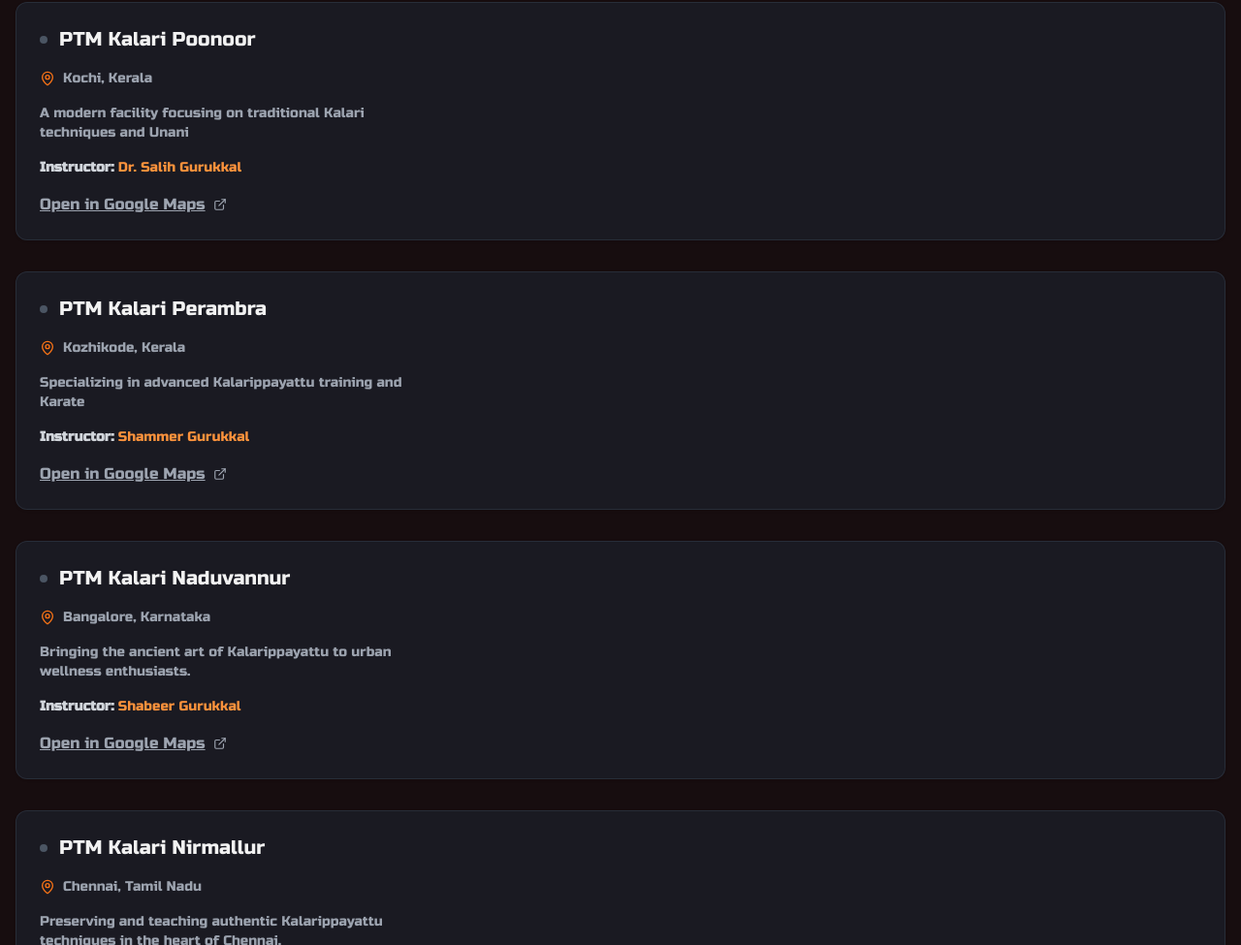
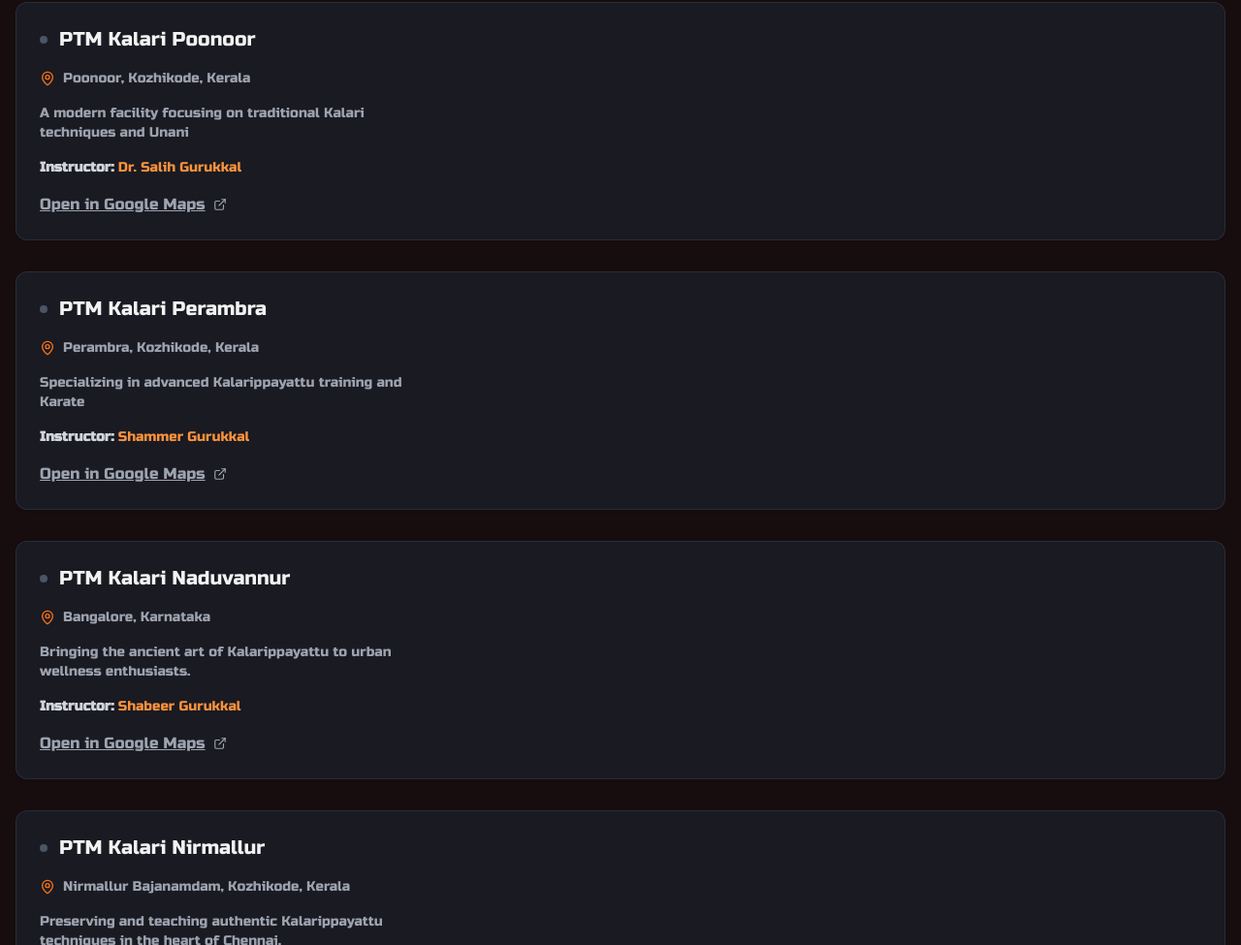
Before and after one commit to sinanptm/ptm, a Next.js app: page /about in a window 1280 px wide. Shown: the part 4368-5343 px from the top of the page at 97% size. Built offline with nearby package versions, Linux system fonts and the light colour scheme.

Commit message:
locations updated

```diff
--- a/components/home/AboutUs.tsx
+++ b/components/home/AboutUs.tsx
@@ -12,7 +12,7 @@ const AboutUs = () => {
             <div className="grid grid-cols-1 md:grid-cols-2 gap-8 md:gap-16">
 
                 <div className="order-2 md:order-1 flex justify-center items-center">
-                    <div className="relative w-full max-w-[300px]">
+                    <div className="relative w-full ">
                         <Image
                             src="/assets/images/home-about.jpg"
                             alt="Kalarippayattu performers demonstrating synchronized movements"
--- a/constants/index.tsx
+++ b/constants/index.tsx
@@ -1,7 +1,7 @@
 import { BannerImageType, Center, Service } from "@/types";
 import { Activity, Leaf, Shield, ScrollText, Swords, Globe, Sparkles, Instagram, Youtube, MapPin, Phone, Mail, Facebook } from "lucide-react";
 
-export const SITE_URL = "https://ptmkalari.vercel.app"
+export const SITE_URL = "https://ptmkalari.vercel.app";
 
 export const navLinks = [
   { name: 'Home', href: '/' },
@@ -121,48 +121,48 @@ export const services: Service[] = [
 export const centers: Center[] = [
   {
     name: 'PTM Kalari Pavukkandy',
-    instructor:"Dr. Shafeeq",
+    instructor: "Dr. Shafeeq",
     location: 'Pavukkandy, Kozhikode, Kerala',
     description: 'Our main center, offering comprehensive Kalarippayattu training and Ayurvedic treatments.',
     image: '/assets/images/centers/perambra.jpeg',
-    embedUrl:"https://www.google.com/maps/embed?pb=!1m18!1m12!1m3!1d3909.993270895293!2d75.81390344331203!3d11.48041065970418!2m3!1f0!2f0!3f0!3m2!1i1024!2i768!4f13.1!3m3!1m2!1s0x3ba6646e2f91e813%3A0xf5eec31b323286f2!2sPavukkandy!5e0!3m2!1sen!2sin!4v1737373677928!5m2!1sen!2sin",
+    embedUrl: "https://www.google.com/maps/embed?pb=!1m18!1m12!1m3!1d3909.993270895293!2d75.81390344331203!3d11.48041065970418!2m3!1f0!2f0!3f0!3m2!1i1024!2i768!4f13.1!3m3!1m2!1s0x3ba6646e2f91e813%3A0xf5eec31b323286f2!2sPavukkandy!5e0!3m2!1sen!2sin!4v1737373677928!5m2!1sen!2sin",
     mapUrl: 'https://maps.app.goo.gl/QFULdZtvQw8UMEGy6',
   },
   {
     name: 'PTM Kalari Poonoor',
-    location: 'Kochi, Kerala',
+    location: 'Poonoor, Kozhikode, Kerala',
     description: 'A modern facility focusing on traditional Kalari techniques and Unani ',
     image: '/assets/images/centers/perambra.jpeg',
-    mapUrl: 'https://goo.gl/maps/exampleKochi',
-    embedUrl:"",
-    instructor:"Dr. Salih"
+    mapUrl: 'https://maps.app.goo.gl/prqusiDTWbMmp2MT7',
+    embedUrl: "https://www.google.com/maps/embed?pb=!1m18!1m12!1m3!1d7821.242870869617!2d75.89837191427925!3d11.43499910483884!2m3!1f0!2f0!3f0!3m2!1i1024!2i768!4f13.1!3m3!1m2!1s0x3ba668a13022f997%3A0xacfe4f6358b83a41!2sPoonoor%2C%20Kerala%20673574!5e0!3m2!1sen!2sin!4v1737443240227!5m2!1sen!2sin",
+    instructor: "Dr. Salih"
   },
   {
     name: 'PTM Kalari Perambra',
-    location: 'Kozhikode, Kerala',
+    location: 'Perambra, Kozhikode, Kerala',
     description: 'Specializing in advanced Kalarippayattu training and Karate',
     image: '/assets/images/centers/perambra.jpeg',
-    mapUrl: 'https://goo.gl/maps/exampleKozhikode',
-    embedUrl:"",
-    instructor:"Shammer"
+    mapUrl: 'https://maps.app.goo.gl/6qXp4St5BBzgHRBD7',
+    embedUrl: "https://www.google.com/maps/embed?pb=!1m18!1m12!1m3!1d15635.424502570057!2d75.7520742474094!3d11.56217006745512!2m3!1f0!2f0!3f0!3m2!1i1024!2i768!4f13.1!3m3!1m2!1s0x3ba67c7969e2a065%3A0x2d60bd2ae30b114a!2sPerambra%2C%20Kerala%20673525!5e0!3m2!1sen!2sin!4v1737443784306!5m2!1sen!2sin",
+    instructor: "Shammer"
   },
   {
     name: 'PTM Kalari Naduvannur',
     location: 'Bangalore, Karnataka',
     description: 'Bringing the ancient art of Kalarippayattu to urban wellness enthusiasts.',
     image: '/assets/images/centers/perambra.jpeg',
-    mapUrl: 'https://goo.gl/maps/exampleBangalore',
-    embedUrl:"",
-    instructor:"Shabeer"
+    mapUrl: 'https://maps.app.goo.gl/vCE8WFV1RyLcHDiQA',
+    embedUrl:"https://www.google.com/maps/embed?pb=!1m18!1m12!1m3!1d7819.8385084862!2d75.7636695412761!3d11.48574983874423!2m3!1f0!2f0!3f0!3m2!1i1024!2i768!4f13.1!3m3!1m2!1s0x3ba663aea43f3473%3A0x6fa0e6f3eadb57c0!2sNaduvannur%2C%20Kerala%20673614!5e0!3m2!1sen!2sin!4v1737443399964!5m2!1sen!2sin",
+    instructor: "Shabeer"
   },
   {
     name: 'PTM Kalari Nirmallur',
-    location: 'Chennai, Tamil Nadu',
+    location: 'Nirmallur Bajanamdam, Kozhikode, Kerala',
     description: 'Preserving and teaching authentic Kalarippayattu techniques in the heart of Chennai.',
-    image: '/assets/images/centers/perambra.jpeg',
-    embedUrl:"",
-    mapUrl: 'https://goo.gl/maps/exampleChennai',
-    instructor:"Jayakrishnan"
+    image: '/assets/images/centers/nirmallur.jpeg',
+    embedUrl: "https://www.google.com/maps/embed?pb=!1m18!1m12!1m3!1d3910.212194959348!2d75.81974929999998!3d11.464604249999999!2m3!1f0!2f0!3f0!3m2!1i1024!2i768!4f13.1!3m3!1m2!1s0x3ba66411a3bc6903%3A0x3c30f18ac986b083!2sNirmallur%2C%20Panangad%2C%20Kerala%20673612!5e0!3m2!1sen!2sin!4v1737442598454!5m2!1sen!2sin",
+    mapUrl: 'https://maps.app.goo.gl/ugXknd1HJH3PYhYK7',
+    instructor: "Jayakrishnan"
   },
 ];
 
```
Also changed, not shown: public/assets/images/centers/nirmallur.jpeg (added), 1 other file (tests, documents, lock files or other folders).
